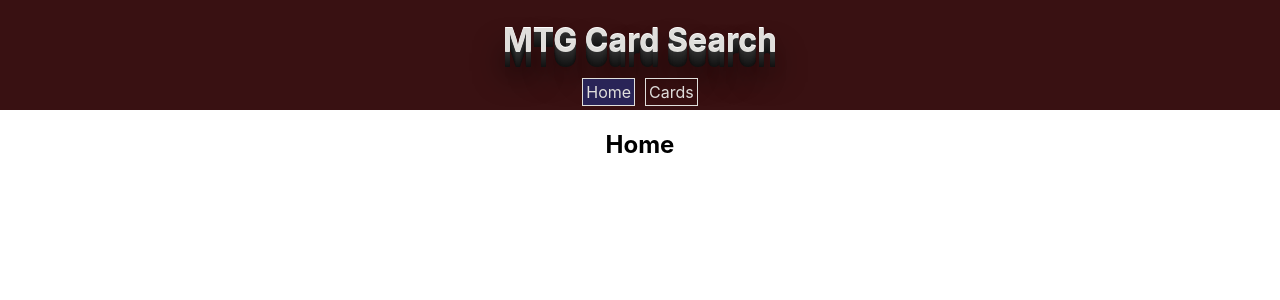
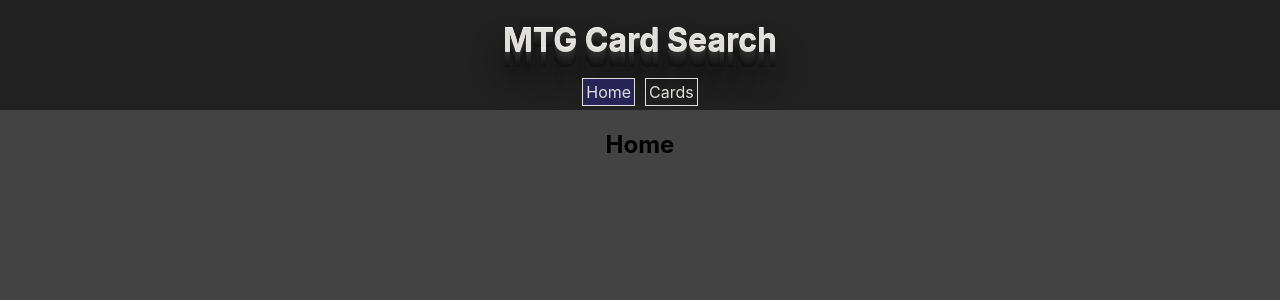
Before and after one commit to patrikglanemann/MTG-react-app, a React (Create React App) app: page / in a window 1280 px wide. Shown: the top 300 px of the page. Built offline with nearby package versions, Linux system fonts and the light colour scheme.

Commit message:
Add styling for card list and change bg colour of header and main

```diff
--- a/src/App.css
+++ b/src/App.css
@@ -6,7 +6,7 @@
 }
 
 .Header {
-  background-color: rgb(57, 17, 18);
+  background-color: rgb(33, 33, 33);
   color: #e0dfdc;
 }
 
@@ -27,11 +27,12 @@
   border: 1px solid #e0dfdc;
 }
 
-.Header__navbar > a:visited {
-  color: #e0dfdc;
-  text-decoration: none;
-}
-
 .Header__navbar > a.active {
   background-color: rgb(41, 36, 87);
 }
+
+.Content {
+  background-color: rgb(66, 67, 66);
+  overflow-y: scroll;
+  scroll-behavior: smooth;
+}
--- a/src/App.js
+++ b/src/App.js
@@ -22,7 +22,7 @@
             <NavLink to="/cards">Cards</NavLink>
           </nav>
         </header>
-        <main>
+        <main className="Content">
           <Switch>
             <Route path="/cards/:id">
               <DetailCardPage />
--- a/src/index.css
+++ b/src/index.css
@@ -1,13 +1,17 @@
+* {
+  padding: 0;
+}
+
 body {
   margin: 0;
-  font-family: -apple-system, BlinkMacSystemFont, 'Segoe UI', 'Roboto', 'Oxygen',
-    'Ubuntu', 'Cantarell', 'Fira Sans', 'Droid Sans', 'Helvetica Neue',
+  font-family: -apple-system, BlinkMacSystemFont, "Segoe UI", "Roboto", "Oxygen",
+    "Ubuntu", "Cantarell", "Fira Sans", "Droid Sans", "Helvetica Neue",
     sans-serif;
   -webkit-font-smoothing: antialiased;
   -moz-osx-font-smoothing: grayscale;
 }
 
 code {
-  font-family: source-code-pro, Menlo, Monaco, Consolas, 'Courier New',
+  font-family: source-code-pro, Menlo, Monaco, Consolas, "Courier New",
     monospace;
 }
--- a/src/pages/CardListPage.css
+++ b/src/pages/CardListPage.css
@@ -1,4 +1,16 @@
 .CardList {
-  overflow-y: scroll;
-  scroll-behavior: smooth;
+  list-style-type: none;
 }
+.cardList__item > a {
+  text-decoration: none;
+  color: #e0dfdc;
+}
+.cardList__item {
+  margin: 5px 0;
+}
+
+.LoadBtn {
+  border: 1px solid #e0dfdc;
+  padding: 3px;
+  margin-bottom: 20px;
+}
--- a/src/pages/CardListPage.js
+++ b/src/pages/CardListPage.js
@@ -24,7 +24,7 @@
     document.title = "MTG-Card-Search Card-List";
     const cardList = cards.map((card) => {
       return (
-        <li key={card.id}>
+        <li key={card.id} className="cardList__item">
           <Link to={`/cards/${card.id}`}>{card.name}</Link>
         </li>
       );
@@ -59,7 +59,9 @@
     <div>
       <h2>Card List:</h2>
       <ul className="CardList">{renderCards()}</ul>
-      <button onClick={handleLoadMore}>Load More</button>
+      <button className="LoadBtn" onClick={handleLoadMore}>
+        Load More
+      </button>
     </div>
   );
 }
```
